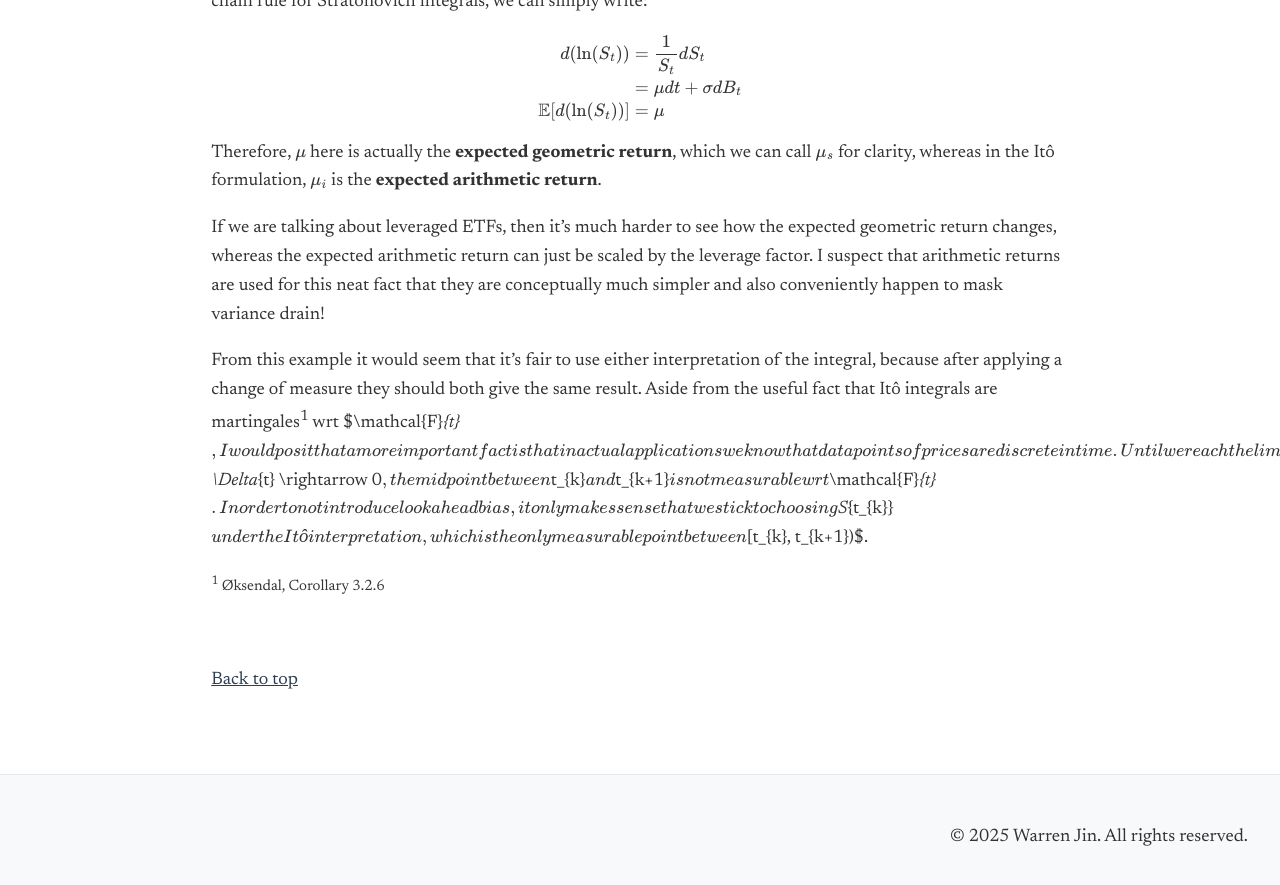
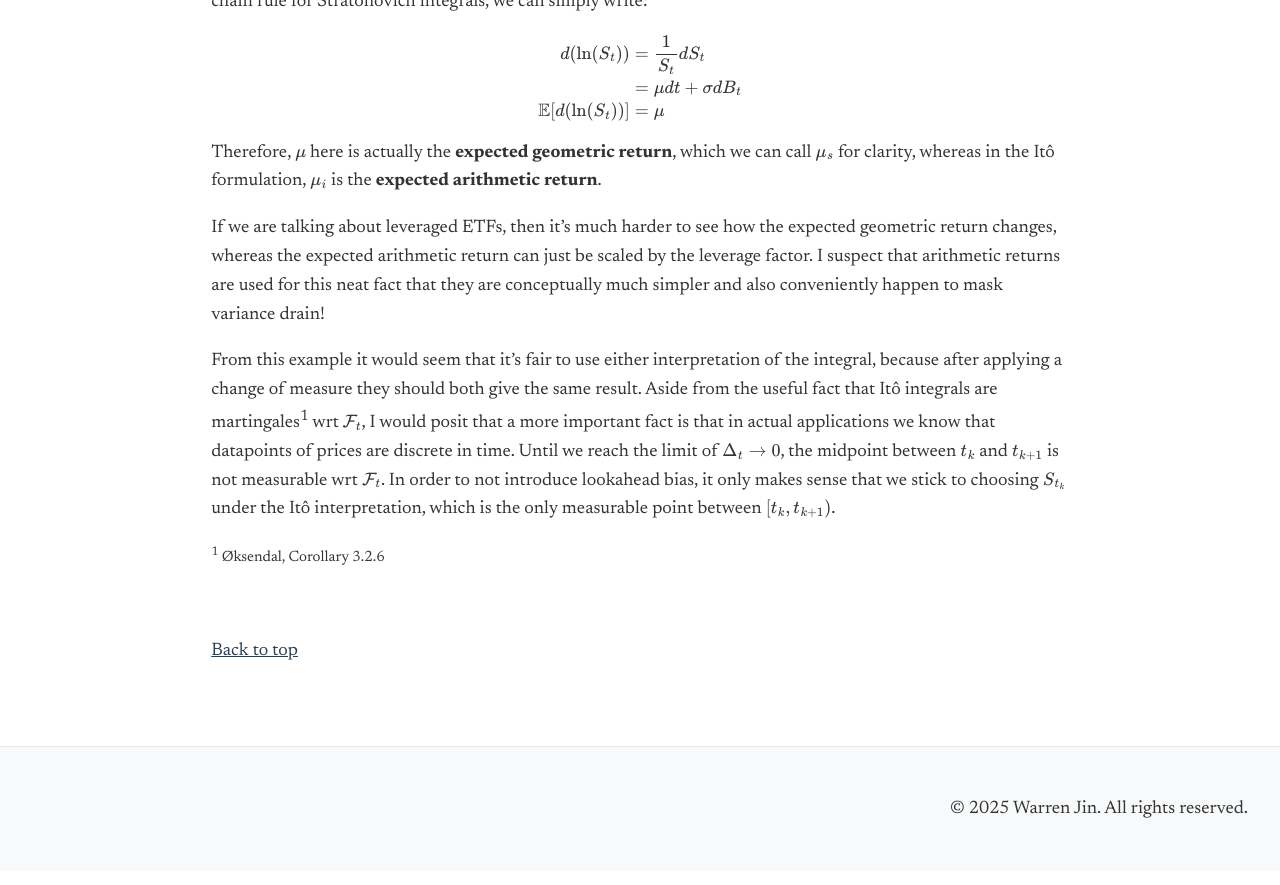
Before and after one commit to warrenjch/warrenjch.github.io, a Jekyll site: the page built from _posts/2025-09-15-vol-drag-ito-stratonovich.md, in a window 1280 px wide and 900 px high, scrolled down 1868 px. Shown: the top 885 px of the window. Built offline with Jekyll 4.4.1, drawn with Linux system fonts in a browser that asks for light colours.

```diff
--- a/_config.yml
+++ b/_config.yml
@@ -33,6 +33,8 @@ kramdown:
   syntax_highlighter: rouge
   input: GFM
   hard_wrap: false
+  syntax_highlighter_opts:
+    disable : true
 theme: minima
 plugins:
   - jekyll-feed
--- a/_posts/2025-09-15-vol-drag-ito-stratonovich.md
+++ b/_posts/2025-09-15-vol-drag-ito-stratonovich.md
@@ -70,7 +70,7 @@ Therefore, $\mu$ here is actually the <b>expected geometric return</b>, which we
 
 If we are talking about leveraged ETFs, then it's much harder to see how the expected geometric return changes, whereas the expected arithmetic return can just be scaled by the leverage factor. I suspect that arithmetic returns are used for this neat fact that they are conceptually much simpler and also conveniently happen to mask variance drain!
 
-From this example it would seem that it's fair to use either interpretation of the integral, because after applying a change of measure they should both give the same result. Aside from the useful fact that It&ocirc; integrals are martingales<sup>1</sup> wrt  $\mathcal{F}_{t}$, I would posit that a more important fact is that in actual applications we know that datapoints of prices are discrete in time. Until we reach the limit of $\Delta_{t} \rightarrow 0$, the midpoint between $t_{k}$ and $t_{k+1}$ is not measurable wrt $\mathcal{F}_{t}$. In order to not introduce lookahead bias, it only makes sense that we stick to choosing $S_{t_{k}}$ under the It&ocirc; interpretation, which is the only measurable point between $[t_{k}, t_{k+1})$.
+From this example it would seem that it's fair to use either interpretation of the integral, because after applying a change of measure they should both give the same result. Aside from the useful fact that It&ocirc; integrals are martingales<sup>1</sup> wrt  $$\mathcal{F}_{t}$$, I would posit that a more important fact is that in actual applications we know that datapoints of prices are discrete in time. Until we reach the limit of $\Delta_{t} \rightarrow 0$, the midpoint between $t_{k}$ and $t_{k+1}$ is not measurable wrt $$\mathcal{F}_{t}$$. In order to not introduce lookahead bias, it only makes sense that we stick to choosing $S_{t_{k}}$ under the It&ocirc; interpretation, which is the only measurable point between $[t_{k}, t_{k+1})$.
 
 <small><sup>1</sup> &Oslash;ksendal, Corollary 3.2.6</small>
 
```
